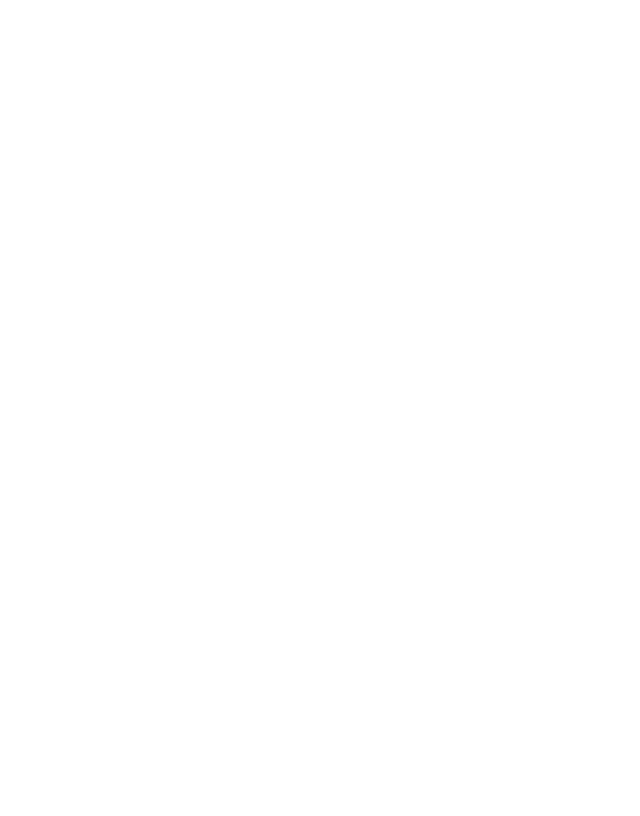
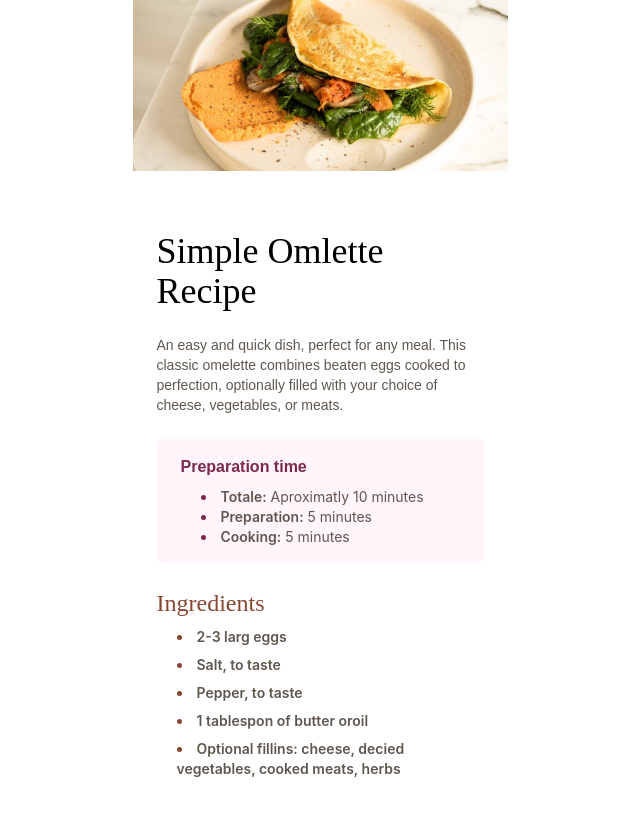
Before and after one commit to raouffilali/FM-challenge-1, a React (Vite) app: page / in a window 1280 px wide. Shown: the top 816 px of the page, without its empty margins (320-960 px from the left). Built offline with nearby package versions, Linux system fonts and the light colour scheme.

Commit message:
Refactor code and update LandingPage layout(ingredients)

```diff
--- a/src/index.css
+++ b/src/index.css
@@ -10,8 +10,6 @@
   line-height: 1.5;
   font-weight: 400;
 
-  color-scheme: light dark;
-  color: rgba(255, 255, 255, 0.87);
 
 
   font-synthesis: none;
--- a/src/pages/LandingPage/LandingPage.tsx
+++ b/src/pages/LandingPage/LandingPage.tsx
@@ -1,9 +1,86 @@
-
-
 const LandingPage = () => {
   return (
-    <section className="container mx-auto px-3 py-4 bg-neutral-white"></section>
-  )
-}
+    <>
+      <section className="container mx-auto lg:mt-8 flex flex-col lg:max-w-[70%]  space-y-3 sm:mt-0 ">
+        {/* Image Div */}
+        <div className="mb-12 w-full">
+          <img
+            src="/src/assets/image-omelette.jpeg"
+            alt="omelette-image"
+            className="w-full lg:rounded-[20px] sm:rounded-none"
+          />
+        </div>
+        {/* Image Div */}
+        <div className="flex flex-col space-y-6 px-6 lg:px-0 lg:space-y-4">
+          <h1 className="text-4xl lg:text-5xl font-young-serif">
+            Simple Omlette Recipe
+          </h1>
+          <p className="font-outfit text-sm lg:text-xl text-neutral-wenge-brown">
+            An easy and quick dish, perfect for any meal. This classic omelette
+            combines beaten eggs cooked to perfection, optionally filled with
+            your choice of cheese, vegetables, or meats.
+          </p>
+          <div className="rounded-md bg-neutral-rose-white w-full px-6 py-4">
+            <h4 className="text-primary-dark-raspberry font-outfit font-semibold">
+              Preparation time
+            </h4>
+            {/* make unordred list with style of dot */}
+            <ul className="list-disc list-inside text-primary-dark-raspberry mt-2">
+              <li className="text-sm lg:text-lg px-5">
+                <span className="font-semibold text-neutral-wenge-brown">
+                  Totale:
+                </span>{" "}
+                <span className="text-neutral-wenge-brown">
+                  Aproximatly 10 minutes
+                </span>
+              </li>
+              <li className="text-sm lg:text-lg px-5">
+                <span className="font-semibold text-neutral-wenge-brown">
+                  Preparation:
+                </span>{" "}
+                <span className="text-neutral-wenge-brown">5 minutes</span>
+              </li>
+              <li className="text-sm lg:text-lg px-5">
+                <span className="font-semibold text-neutral-wenge-brown">
+                  Cooking:
+                </span>{" "}
+                <span className="text-neutral-wenge-brown">5 minutes</span>
+              </li>
+            </ul>
+          </div>
+          <div className="mb-4">
+            <h1 className="text-2xl lg:text-3xl font-young-serif text-primary-nutmeg mb-2">
+              Ingredients
+            </h1>
+            <ul className="list-disc list-inside text-primary-nutmeg mt-2 mb-12">
+              <li className="text-sm lg:text-lg px-5 mb-2 font-semibold">
+                <span className="text-neutral-wenge-brown">2-3 larg eggs</span>
+              </li>
+              <li className="text-sm lg:text-lg px-5 mb-2 font-semibold">
+                <span className="text-neutral-wenge-brown">Salt, to taste</span>
+              </li>
+              <li className="text-sm lg:text-lg px-5 mb-2 font-semibold">
+                <span className="text-neutral-wenge-brown">
+                  Pepper, to taste
+                </span>
+              </li>
+              <li className="text-sm lg:text-lg px-5 mb-2  font-semibold">
+                <span className="text-neutral-wenge-brown">
+                  1 tablespon of butter oroil
+                </span>
+              </li>
+              <li className="text-sm lg:text-lg px-5 mb-2">
+                <span className="text-neutral-wenge-brown font-semibold">
+                  Optional fillins: cheese, decied vegetables, cooked meats,
+                  herbs
+                </span>
+              </li>
+            </ul>
+          </div>
+        </div>
+      </section>
+    </>
+  );
+};
 
-export default LandingPage
+export default LandingPage;
```
Also changed, not shown: src/main.tsx (+4 -5 lines).
